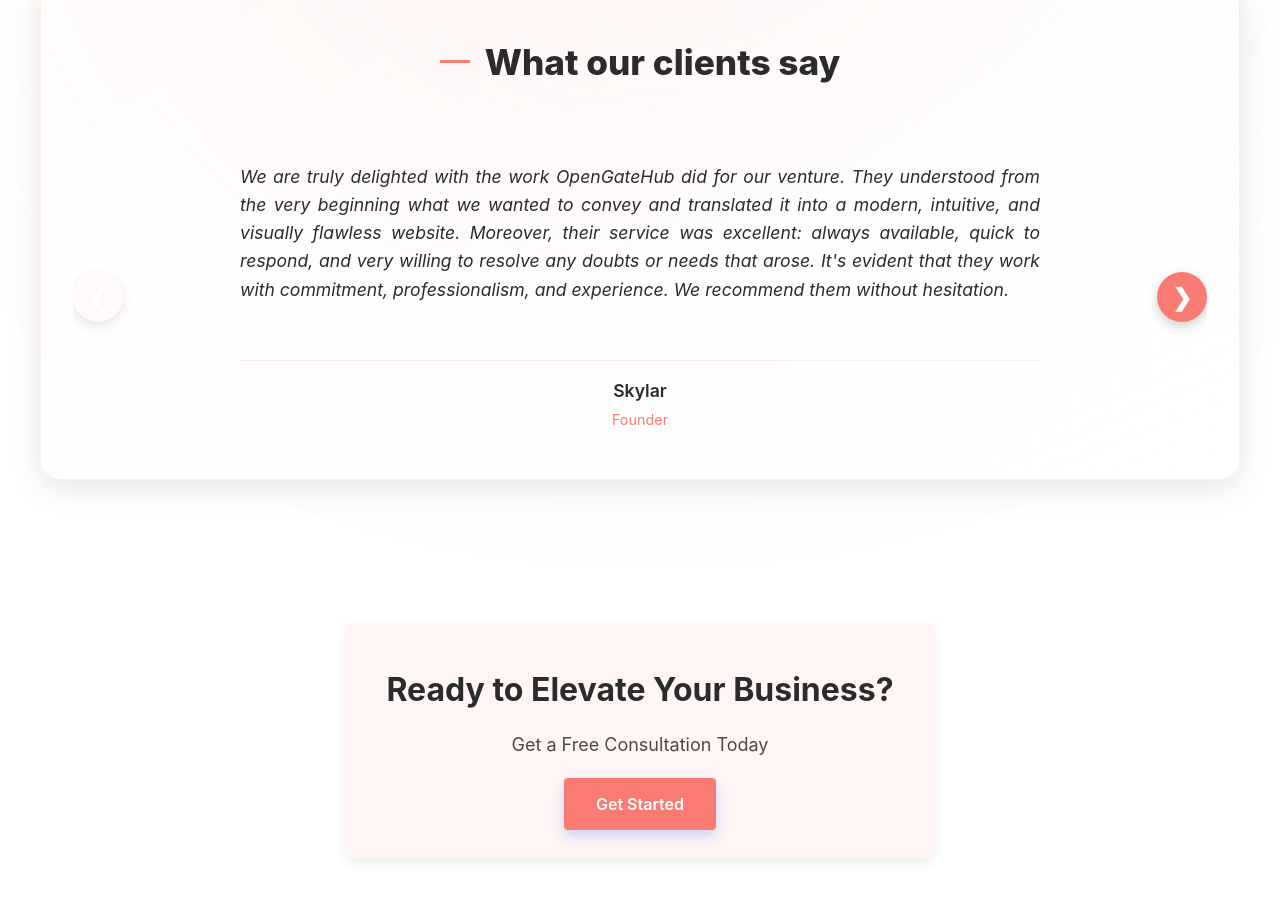
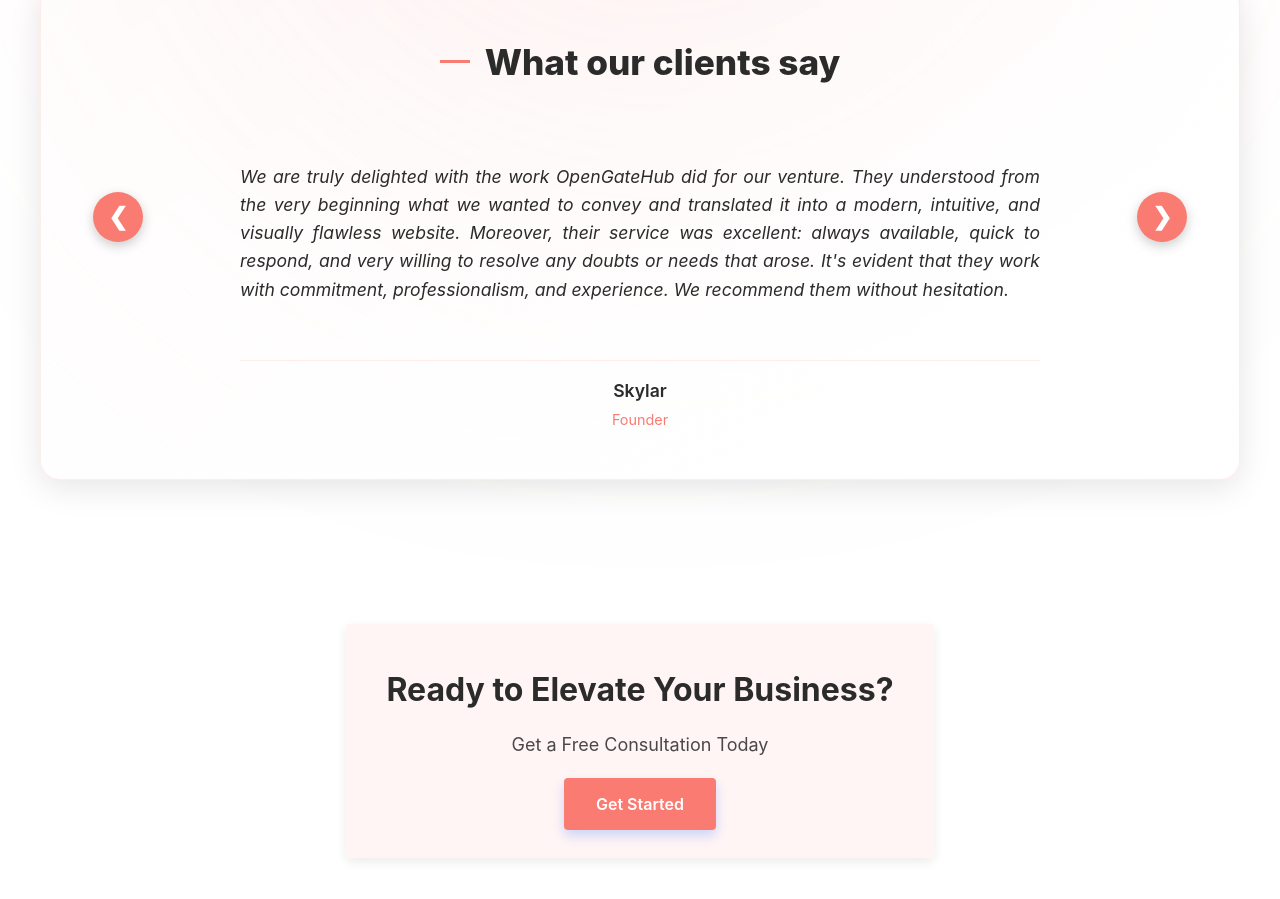
Before and after one commit to sanchezcande/OGH, a Next.js app: page / in a window 1280 px wide. Shown: the part 1534-2433 px from the top of the page. Built offline with nearby package versions, Linux system fonts and the light colour scheme.

Commit message:
review section ready

```diff
--- a/src/components/Reviews/ReviewsSection.jsx
+++ b/src/components/Reviews/ReviewsSection.jsx
@@ -5,7 +5,8 @@ import {
   ReviewsContainer,
   ReviewsCarousel,
   ReviewsTrack,
-  CarouselButton
+  CarouselButton,
+  ReviewsWrapper
 } from "../../styles/components/Reviews.styles";
 import { SectionTitle } from "../../styles/pagesStyles/HomePages.styles";
 
@@ -15,11 +16,11 @@ export const ReviewsSection = () => {
   const reviews = ["skylar", "techvision", "greenleaf", "innovatelab"];
 
   const handlePrevSlide = () => {
-    setCurrentSlide(current => (current > 0 ? current - 1 : current));
+    setCurrentSlide(current => (current === 0 ? reviews.length - 1 : current - 1));
   };
 
   const handleNextSlide = () => {
-    setCurrentSlide(current => (current < reviews.length - 1 ? current + 1 : current));
+    setCurrentSlide(current => (current === reviews.length - 1 ? 0 : current + 1));
   };
 
   return (
@@ -28,6 +29,7 @@ export const ReviewsSection = () => {
         {t("reviewsTitle")}
       </SectionTitle>
       <ReviewsCarousel>
+        <ReviewsWrapper>
           <ReviewsTrack style={{ transform: `translateX(-${currentSlide * 100}%)` }}>
             {reviews.map((reviewKey) => (
               <ReviewCard
@@ -38,10 +40,10 @@ export const ReviewsSection = () => {
               />
             ))}
           </ReviewsTrack>
+        </ReviewsWrapper>
         <CarouselButton
           className="prev"
           onClick={handlePrevSlide}
-          disabled={currentSlide === 0}
           aria-label="Previous review"
         >
           &#10094;
@@ -49,7 +51,6 @@ export const ReviewsSection = () => {
         <CarouselButton
           className="next"
           onClick={handleNextSlide}
-          disabled={currentSlide === reviews.length - 1}
           aria-label="Next review"
         >
           &#10095;
--- a/src/styles/components/Reviews.styles.js
+++ b/src/styles/components/Reviews.styles.js
@@ -19,9 +19,13 @@ export const ReviewsContainer = styled.section`
 
 export const ReviewsCarousel = styled.div`
   position: relative;
+  margin-top: 3rem;
+  padding: 0 4rem;
+  width: 100%;
+`;
+
+export const ReviewsWrapper = styled.div`
   overflow: hidden;
-  margin-top: 3rem;
-  padding: 0 3rem;
   width: 100%;
 `;
 
@@ -98,7 +102,7 @@ export const AuthorRole = styled.span`
 
 export const CarouselButton = styled.button`
   position: absolute;
-  top: 50%;
+  top: 20%;
   transform: translateY(-50%);
   background: ${({ theme }) => theme.colors.accent};
   color: ${({ theme }) => theme.colors.background};
@@ -111,7 +115,7 @@ export const CarouselButton = styled.button`
   justify-content: center;
   box-shadow: 0 4px 12px rgba(0, 0, 0, 0.2);
   cursor: pointer;
-  z-index: 2;
+  z-index: 1000;
   transition: all 0.3s ease;
   font-size: 1.5rem;
   font-weight: bold;
@@ -129,10 +133,10 @@ export const CarouselButton = styled.button`
   }
 
   &.prev {
-    left: 0;
+    left: 20px;
   }
 
   &.next {
-    right: 0;
+    right: 20px;
   }
 `;
```
Lines whose indentation alone changed are shown as unchanged.
